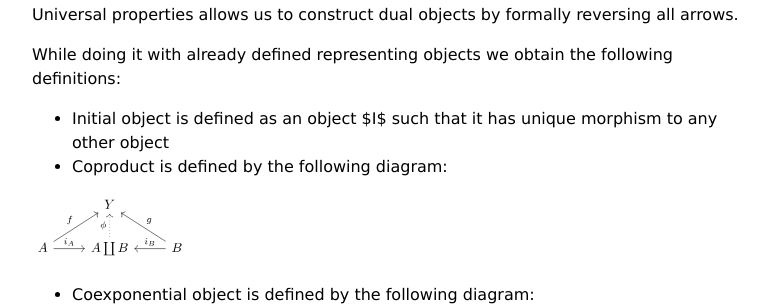
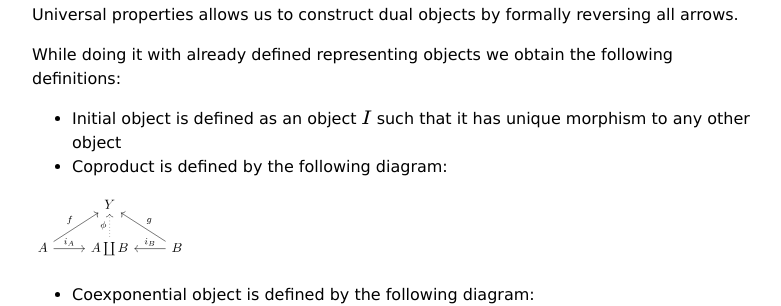
Before and after one commit to viviag/viviag.io, a Jekyll site: the page built from _posts/2023-02-23-platonic-hask-overview-monoidal-category-structure.markdown, in a window 1280 px wide and 900 px high, scrolled down 3060 px. Shown: the part 154-460 px from the top of the window, without its empty margins (248-1029 px from the left). Built offline with Jekyll 4.4.1, drawn with Linux system fonts in a browser that asks for light colours.

```diff
--- a/_posts/2023-02-23-platonic-hask-overview-monoidal-category-structure.markdown
+++ b/_posts/2023-02-23-platonic-hask-overview-monoidal-category-structure.markdown
@@ -90,7 +90,7 @@ Universal properties allows us to construct dual objects by formally reversing a
 
 While doing it with already defined representing objects we obtain the following definitions:
 
-- Initial object is defined as an object $I$ such that it has unique morphism to any other object
+- Initial object is defined as an object $$I$$ such that it has unique morphism to any other object
 - Coproduct is defined by the following diagram:
 
 ![coprod](/assets/coprod.svg)
```
Also changed, not shown: 1 other file.
